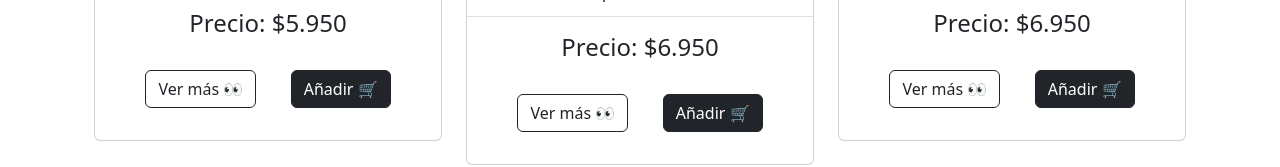
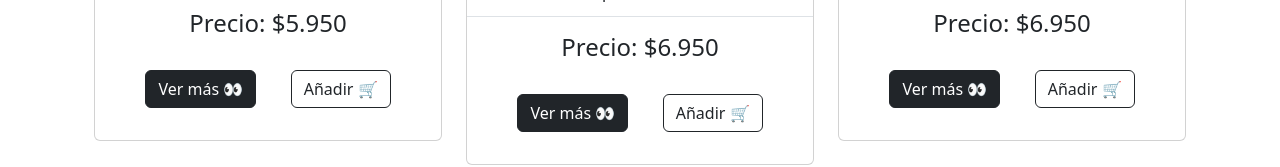
Before and after one commit to albotero/mamma-mia-pizzeria, a React (Vite) app: page / in a window 1280 px wide. Shown: the part 692-859 px from the top of the page. Built offline with nearby package versions, Linux system fonts and the light colour scheme.

Commit message:
Swap CardPizza buttons' colors

```diff
--- a/src/components/cardpizza/CardPizza.jsx
+++ b/src/components/cardpizza/CardPizza.jsx
@@ -20,8 +20,8 @@ const CardPizza = ({ name, price, ingredients, img }) => {
         </ListGroupItem>
       </ListGroup>
       <Card.Body className="d-flex justify-content-evenly mb-3">
-        <Button variant="outline-dark">Ver más 👀</Button>
-        <Button variant="dark">Añadir 🛒</Button>
+        <Button variant="dark">Ver más 👀</Button>
+        <Button variant="outline-dark">Añadir 🛒</Button>
       </Card.Body>
     </Card>
   )
```
